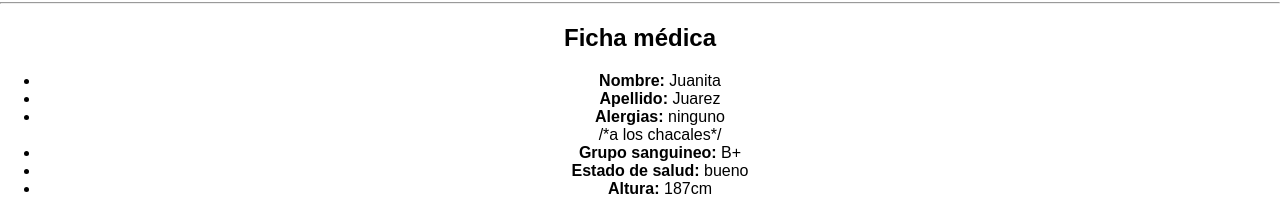
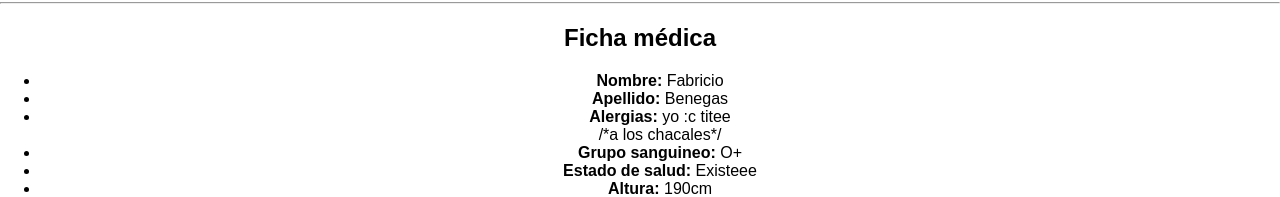
Before and after one commit to Itzukoo/itzyp, a React (Create React App) app in the folder mis-componentes/: page / in a window 1280 px wide. Shown: the part 755-952 px from the top of the page. Built offline with nearby package versions, Linux system fonts and the light colour scheme; the HTML template or start-up script is replaced by a standard one.

Commit message:
Mis componentes

```diff
--- a/mis-componentes/src/App.js
+++ b/mis-componentes/src/App.js
@@ -11,10 +11,10 @@ class App extends Component {
 
     /**DEclaracion de objeto */
     const ficha_medica = {
-      altura: "187cm",
-      grupoSangre: "B+",
-      estadoSalud: "bueno",
-      alergias: "ninguno"
+      altura: "190cm",
+      grupoSangre: "O+",
+      estadoSalud: "Existeee",
+      alergias: "yo :c titee"
     };
 
 
@@ -29,8 +29,8 @@ class App extends Component {
         <hr />
 
         <TercerComponente
-          nombre="Juanita"
-          apellido="Juarez"
+          nombre="Fabricio"
+          apellido="Benegas"
           ficha= {ficha_medica} />
       </div>
     );
```
